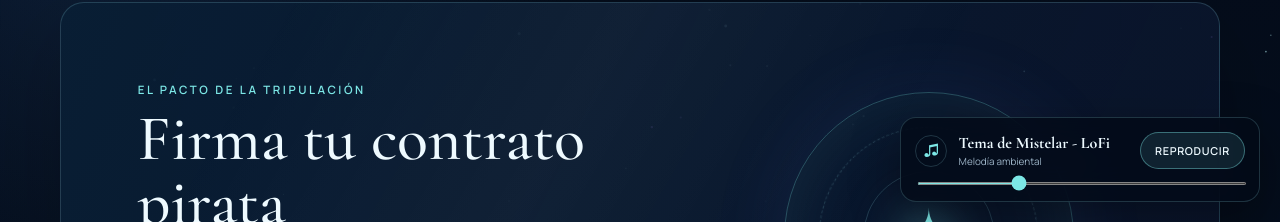
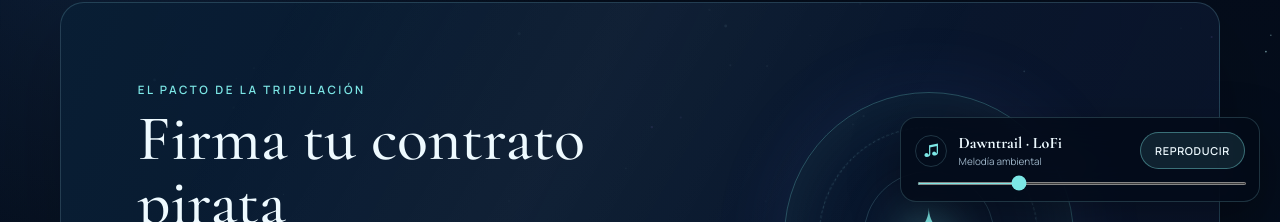
Before and after one commit to alvordsai/dnd_web, a Jekyll site: the page built from index.html, in a window 1280 px wide and 900 px high, scrolled down 554 px. Shown: the part 678-900 px from the top of the window. Built offline with Jekyll 4.4.1, drawn with Linux system fonts in a browser that asks for light colours.

Commit message:
Use Dawntrail track in music player

```diff
--- a/_includes/music-player.html
+++ b/_includes/music-player.html
@@ -2,11 +2,17 @@
     <div class="music-copy">
         <span aria-hidden="true">♫</span>
         <div>
-            <strong>Tema de Mistelar - LoFi</strong>
+            <strong>Dawntrail · LoFi</strong>
             <p id="music-status" role="status">Activa JavaScript para escuchar la melodía.</p>
         </div>
     </div>
     <button id="music-toggle" type="button" aria-pressed="false" disabled>Reproducir</button>
     <label class="sr-only" for="music-volume">Volumen de la música</label>
     <input id="music-volume" type="range" min="0" max="100" value="30" disabled>
+    <audio
+        id="background-music"
+        src="{{ '/music/Dawntrail_lofi.mp3' | relative_url }}"
+        preload="metadata"
+        loop
+    ></audio>
 </aside>
```
